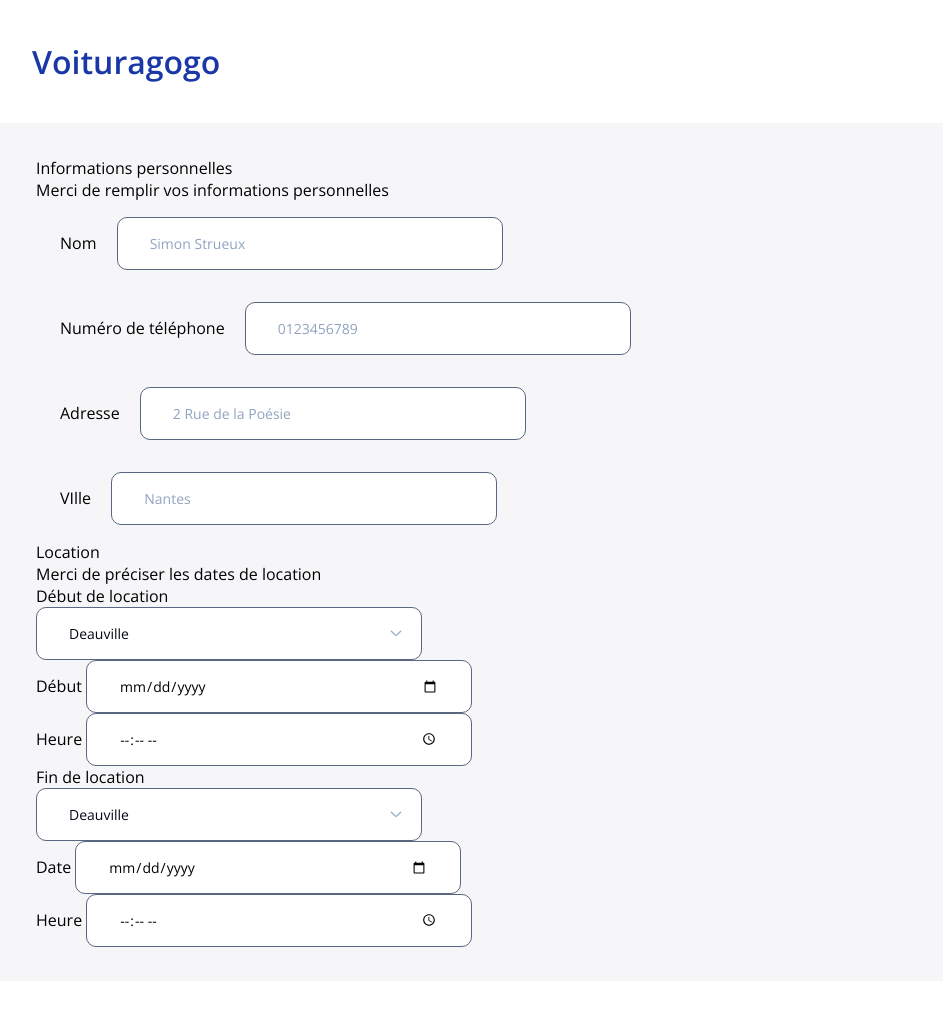
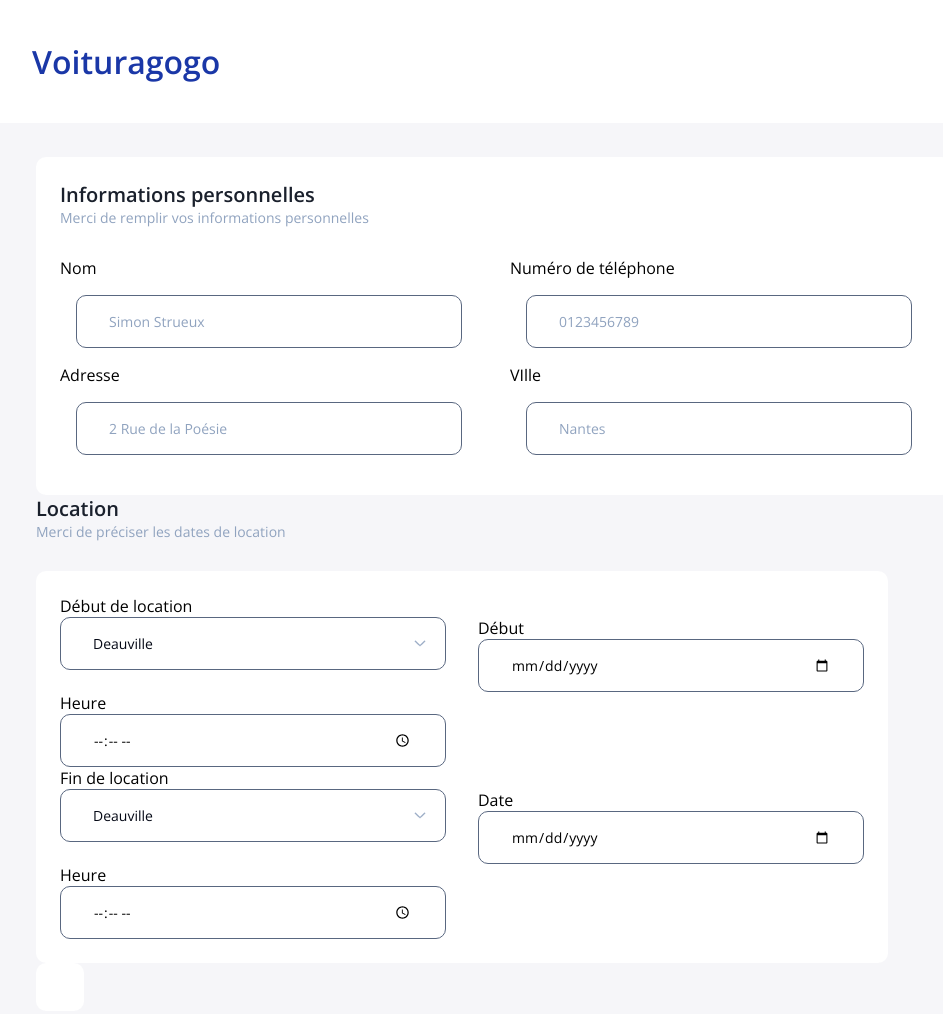
Before and after one commit to Raphour/dm_dev_web, a plain HTML site: page paiement.html in a window 1280 px wide. Shown: the whole page, without its empty margins (28-971 px from the left). Before the commit the page ends 981 px from the top, so only its background shows below. Drawn offline with nearby package versions, Linux system fonts and the light colour scheme.

Commit message:
Update style.css

```diff
--- a/style.css
+++ b/style.css
@@ -213,11 +213,12 @@ select{
 }
 
 .favorite_car, .recommanded_car{
+
     display: flex;
     gap: 32px;
     flex-wrap: wrap;
     width: 100%;
-    justify-content: space-evenly;
+    justify-content: flex-start;
     margin-top: 30px;
     box-sizing: border-box;
 }
@@ -229,31 +230,49 @@ a{
 
 }
 
-.information_perso{
+.info_perso, .date_location{
     background-color: var(--primary-0);
+    width: fit-content;
+    border-radius: 10px;
+    padding: 24px;
 }
 
 div.input_type{
     display: flex;
     flex-direction: column;
-    padding: 0 24px;
+    width: fit-content;
+
 }
 .input_type input{
     margin: 16px;
     box-sizing: border-box;
+
 }
-div.name_and_phone, div.adress_and_city{
+div.two_input{
     display: flex;
-
+    width: fit-content;
     gap: 32px;
 
 }
 
-.name, .phone , .adress, .city{
+.label_input{
     display: flex;
     flex-direction: column;
 }
+.title{
+    margin-bottom: 30px;
+}
+.main_title{
+    font-size: 20px;
+    color: var(--secondary-500);
+    font-weight: 700;
+}
 
+.sub_title{
+    font-size: 14px;
+    font-weight: 400;
+    color: var(--secondary-300);
+}
 @media screen and (max-width:800px){
     .image img{
         width: 100%;
```
